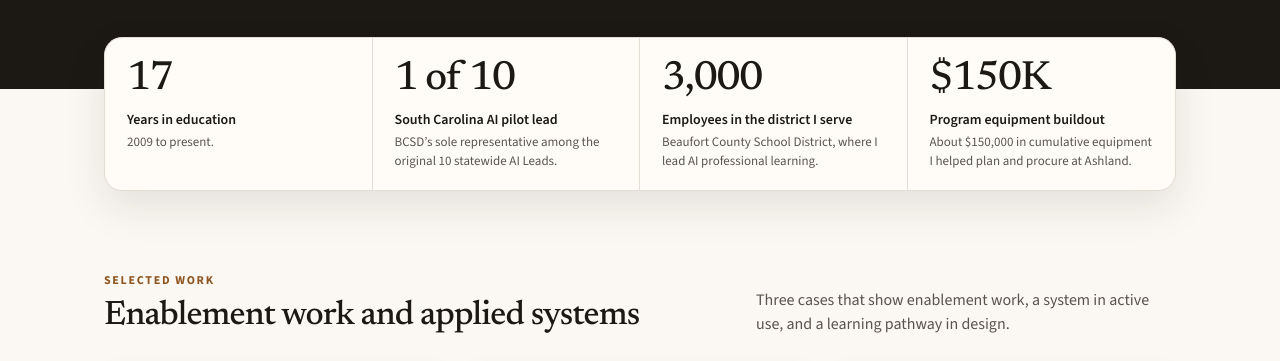
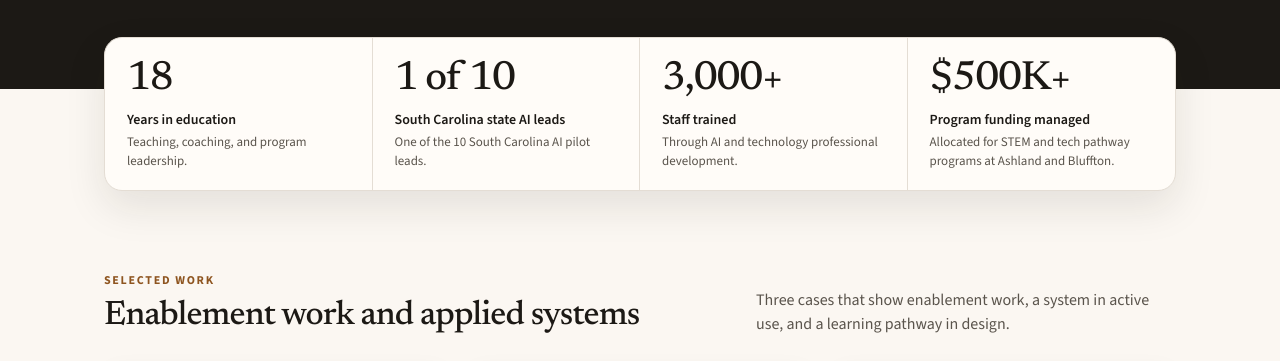
Before and after one commit to Sean32386/portfolio-preview, a plain HTML site: page index.html in a window 1280 px wide. Shown: the part 361-722 px from the top of the page. Drawn offline with nearby package versions, Linux system fonts and the light colour scheme.

Commit message:
Update hero stats and Ashland wording

```diff
--- a/index.html
+++ b/index.html
@@ -810,24 +810,24 @@ section[id], .case-hero { scroll-margin-top: 72px; }
   <div class="wrap">
     <div class="proof-card">
       <div class="kpi">
-        <div class="kpi-value">17</div>
+        <div class="kpi-value">18</div>
         <div class="kpi-label">Years in education</div>
-        <div class="kpi-sub">2009 to present.</div>
+        <div class="kpi-sub">Teaching, coaching, and program leadership.</div>
       </div>
       <div class="kpi">
         <div class="kpi-value">1 of 10</div>
-        <div class="kpi-label">South Carolina AI pilot lead</div>
-        <div class="kpi-sub">BCSD’s sole representative among the original 10 statewide AI Leads.</div>
+        <div class="kpi-label">South Carolina state AI leads</div>
+        <div class="kpi-sub">One of the 10 South Carolina AI pilot leads.</div>
       </div>
       <div class="kpi">
-        <div class="kpi-value">3,000</div>
-        <div class="kpi-label">Employees in the district I serve</div>
-        <div class="kpi-sub">Beaufort County School District, where I lead AI professional learning.</div>
+        <div class="kpi-value">3,000+</div>
+        <div class="kpi-label">Staff trained</div>
+        <div class="kpi-sub">Through AI and technology professional development.</div>
       </div>
       <div class="kpi">
-        <div class="kpi-value">$150K</div>
-        <div class="kpi-label">Program equipment buildout</div>
-        <div class="kpi-sub">About $150,000 in cumulative equipment I helped plan and procure at Ashland.</div>
+        <div class="kpi-value">$500K+</div>
+        <div class="kpi-label">Program funding managed</div>
+        <div class="kpi-sub">Allocated for STEM and tech pathway programs at Ashland and Bluffton.</div>
       </div>
     </div>
   </div>
@@ -953,7 +953,7 @@ section[id], .case-hero { scroll-margin-top: 72px; }
       <article class="step">
         <div class="step-num">04</div>
         <h3>Build a network, lead by influence</h3>
-        <p>I built and run an AI champion and ambassador network and a center-of-excellence structure. From 2014 to 2023 I led a multi-school technology program as STEM Program Director at Ashland City Schools.</p>
+        <p>I built and run an AI champion and ambassador network and a center-of-excellence structure. From 2014 to 2023 I led a multi-school STEM and applied robotics program with machine learning as STEM Program Director at Ashland City Schools.</p>
       </article>
     </div>
     <div class="steps" style="margin-top:18px">
@@ -1136,7 +1136,7 @@ section[id], .case-hero { scroll-margin-top: 72px; }
       <div>
         <p class="about-lead">I serve as AI Lead for Beaufort County School District and the district’s South Carolina AI pilot lead, based at Bluffton High School.</p>
         <p>Since August 2023 I have led district AI implementation. I also teach Introduction to AI and computer science. The through-line is adult enablement: helping people in a regulated setting put approved tools into everyday work, then measuring whether use lasts.</p>
-        <p>From 2014 to 2023 I served as STEM Program Director at Ashland City Schools, leading a multi-school technology program across strategy, curriculum, vendor evaluation, and procurement, and reporting progress to district leadership and the board. In my current role I lead through influence across the district.</p>
+        <p>From 2014 to 2023 I served as STEM Program Director at Ashland City Schools, leading a multi-school STEM and applied robotics program with machine learning across strategy, curriculum, vendor evaluation, and procurement, and reporting progress to district leadership and the board. In my current role I lead through influence across the district.</p>
       </div>
       <ul class="fact-list">
         <li><strong>Current role</strong><span>AI Lead, Beaufort County School District, and SC AI Pilot Representative, August 2023 to present.</span></li>
```
